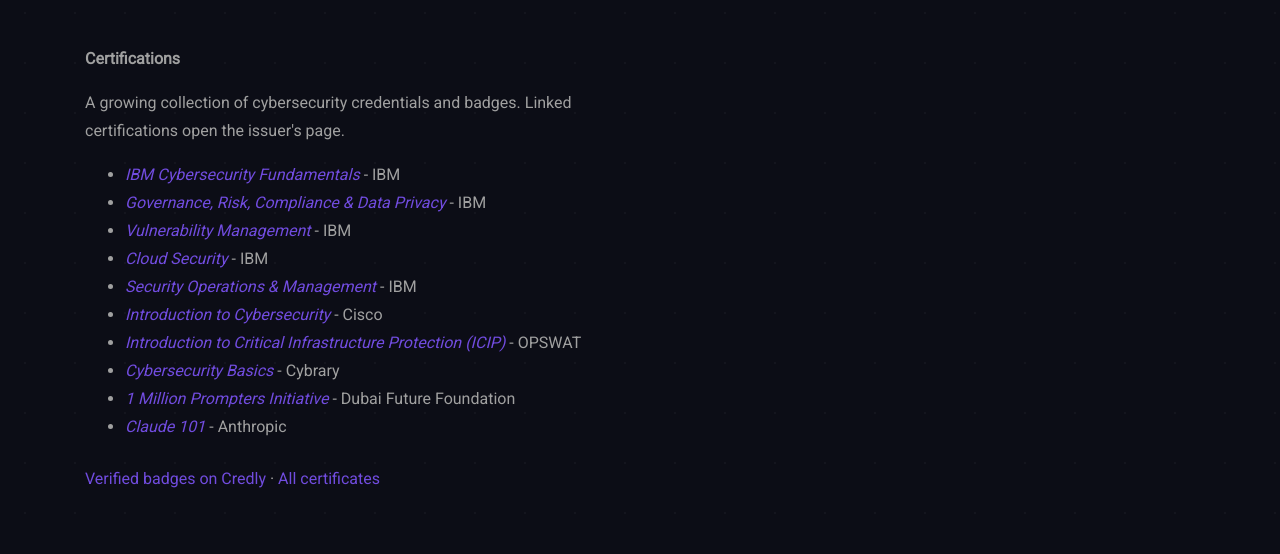
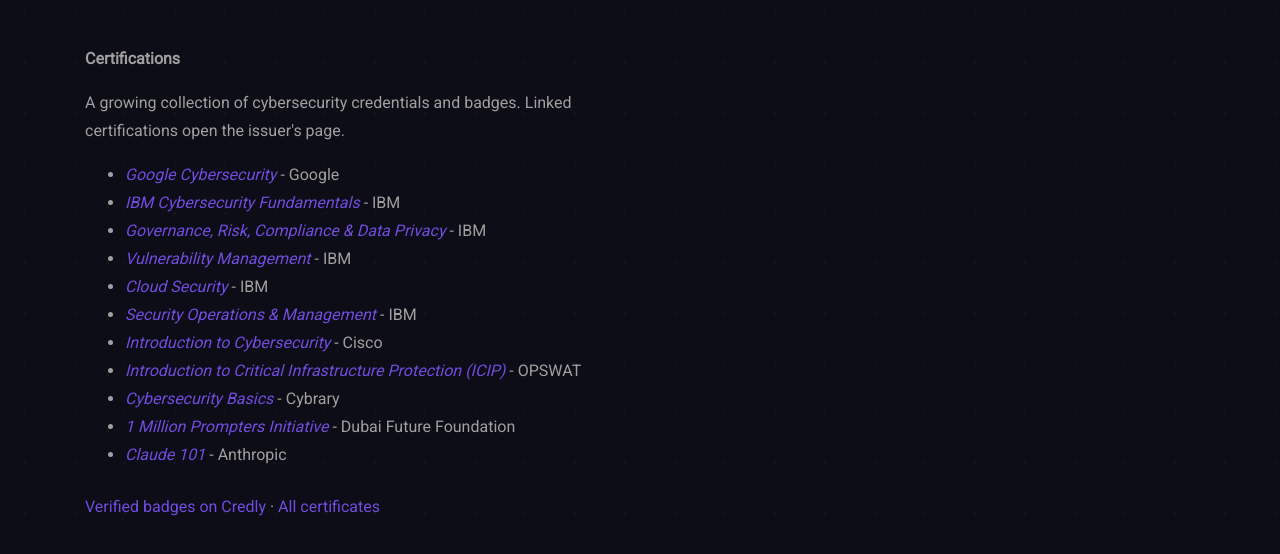
Before and after one commit to mrrmano/mrrmano.github.io, a plain HTML site: page certifications.html in a window 1280 px wide. Shown: the part 262-816 px from the top of the page. Drawn offline with nearby package versions, Linux system fonts and the light colour scheme; a web font is replaced by a local one.

Commit message:
Add Google Cybersecurity certificate

```diff
--- a/certifications.html
+++ b/certifications.html
@@ -143,6 +143,15 @@
               <ul>
                 <li>
                   <a
+                    href="https://coursera.org/verify/professional-cert/LNFQWOHO1A7A"
+                    target="_blank"
+                    rel="noopener"
+                    ><i>Google Cybersecurity</i></a
+                  >
+                  - Google
+                </li>
+                <li>
+                  <a
                     href="https://www.credly.com/badges/5de22545-3ce8-4648-9ed7-26df6d265847"
                     target="_blank"
                     rel="noopener"
```
